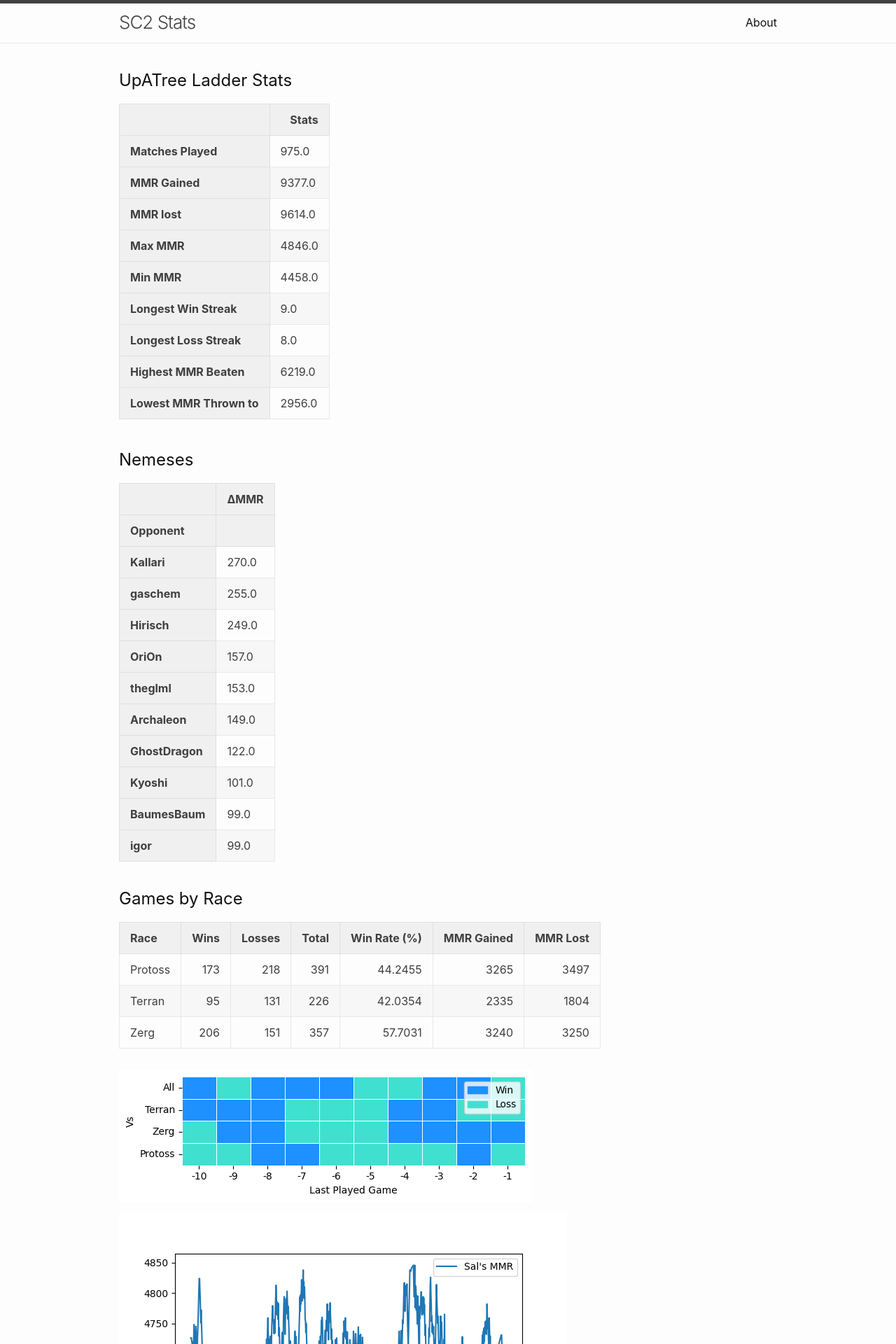
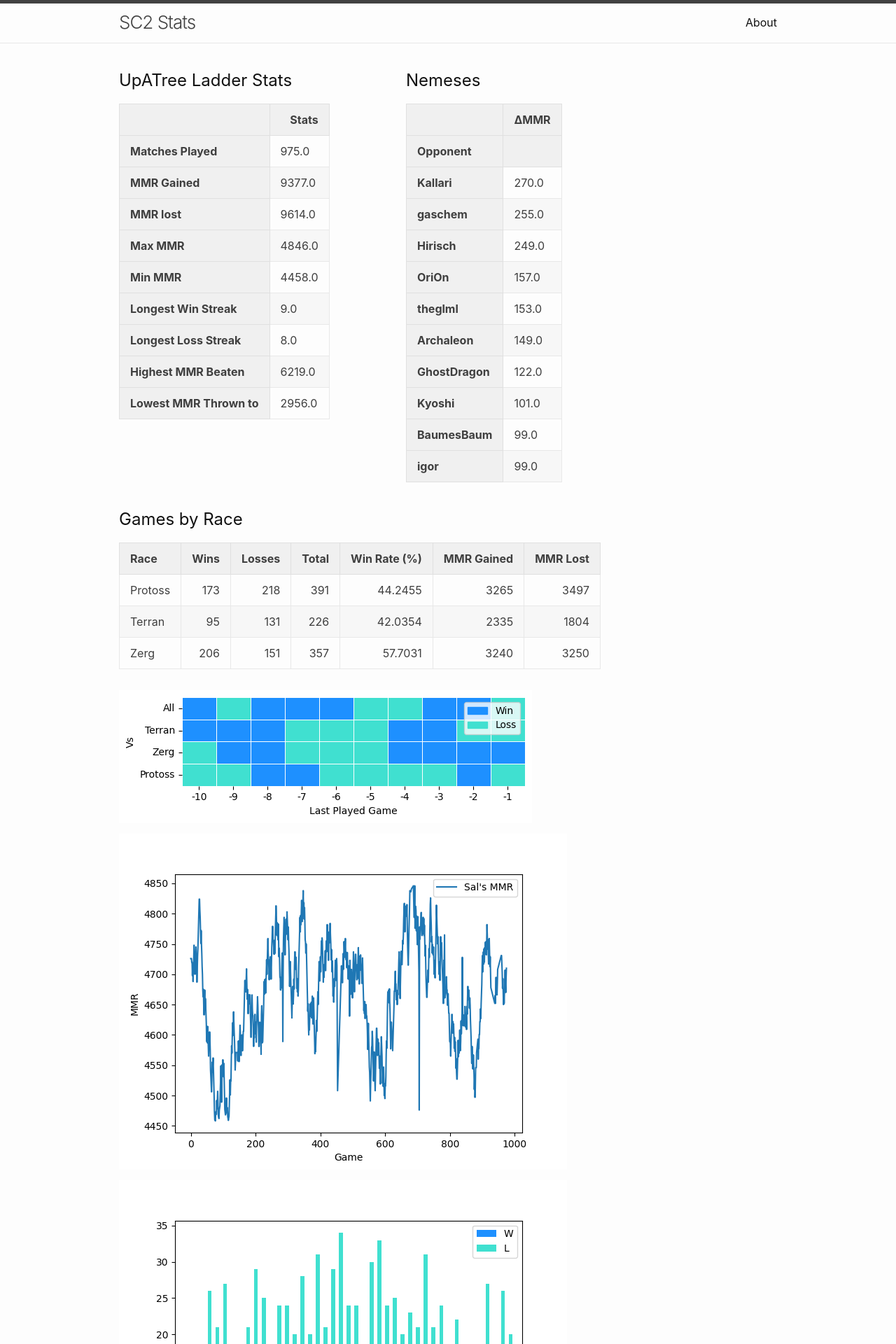
Before and after one commit to kylermurphy/UpATree, a Jekyll site: the page built from docs/index.md, in a window 1280 px wide. Shown: the top 1920 px of the page at 70% size. Built offline with Jekyll 4.4.1, drawn with Linux system fonts in a browser that asks for light colours.

Commit message:
Update _base.scss

```diff
--- a/docs/_sass/minima/_base.scss
+++ b/docs/_sass/minima/_base.scss
@@ -209,9 +209,6 @@ pre {
     max-width: calc(#{$content-width} - (#{$spacing-unit} * 2));
     padding-right: $spacing-unit;
     padding-left: $spacing-unit;
-    .column {
-      width: 100%;
-    }
   }
 }
 
@@ -302,5 +299,10 @@ table {
             -ms-overflow-style: -ms-autohiding-scrollbar;
   }
 
+  @media (max-width: 600px) {
+    .column {
+      width: 100%;
+    }
+  }
 
 }
```
